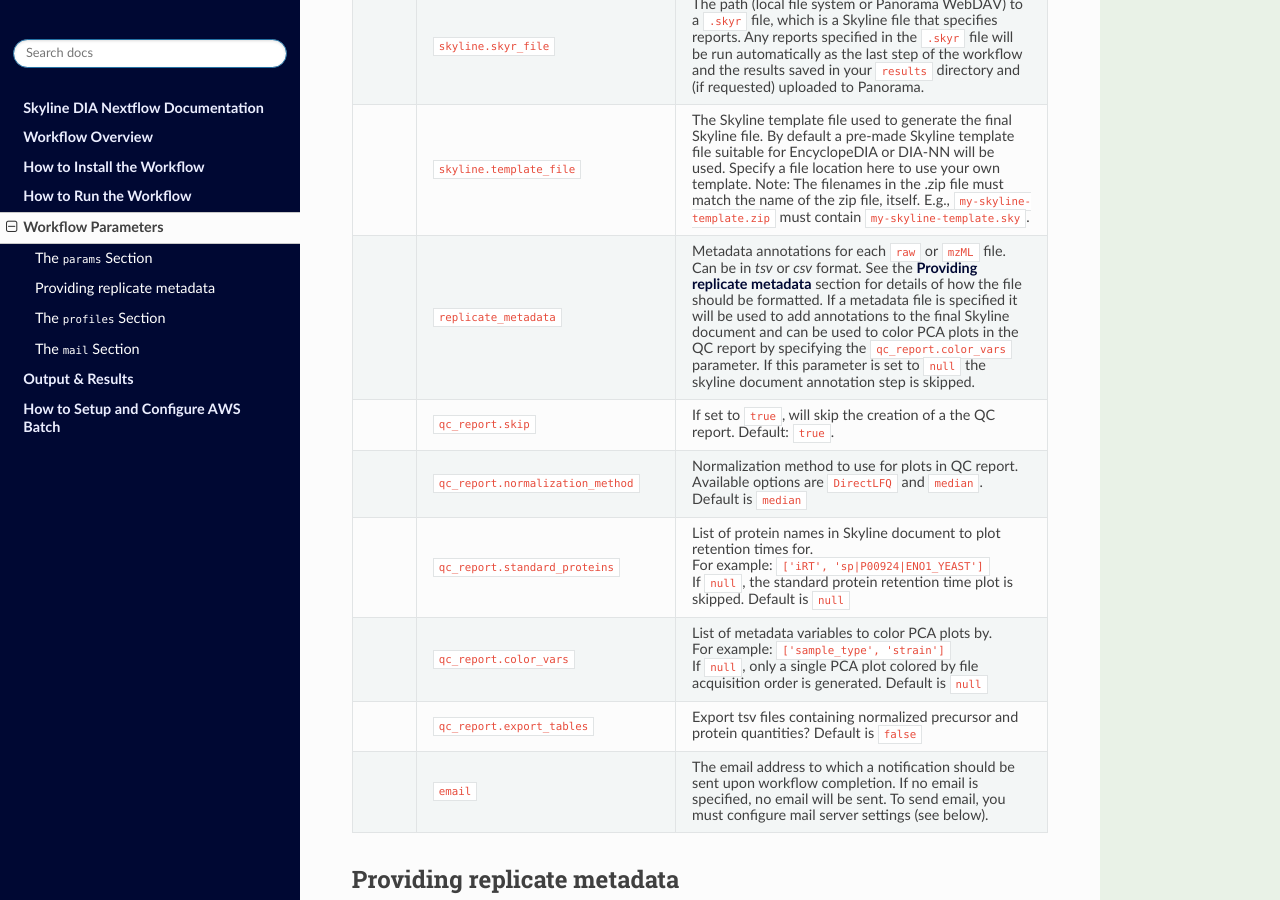
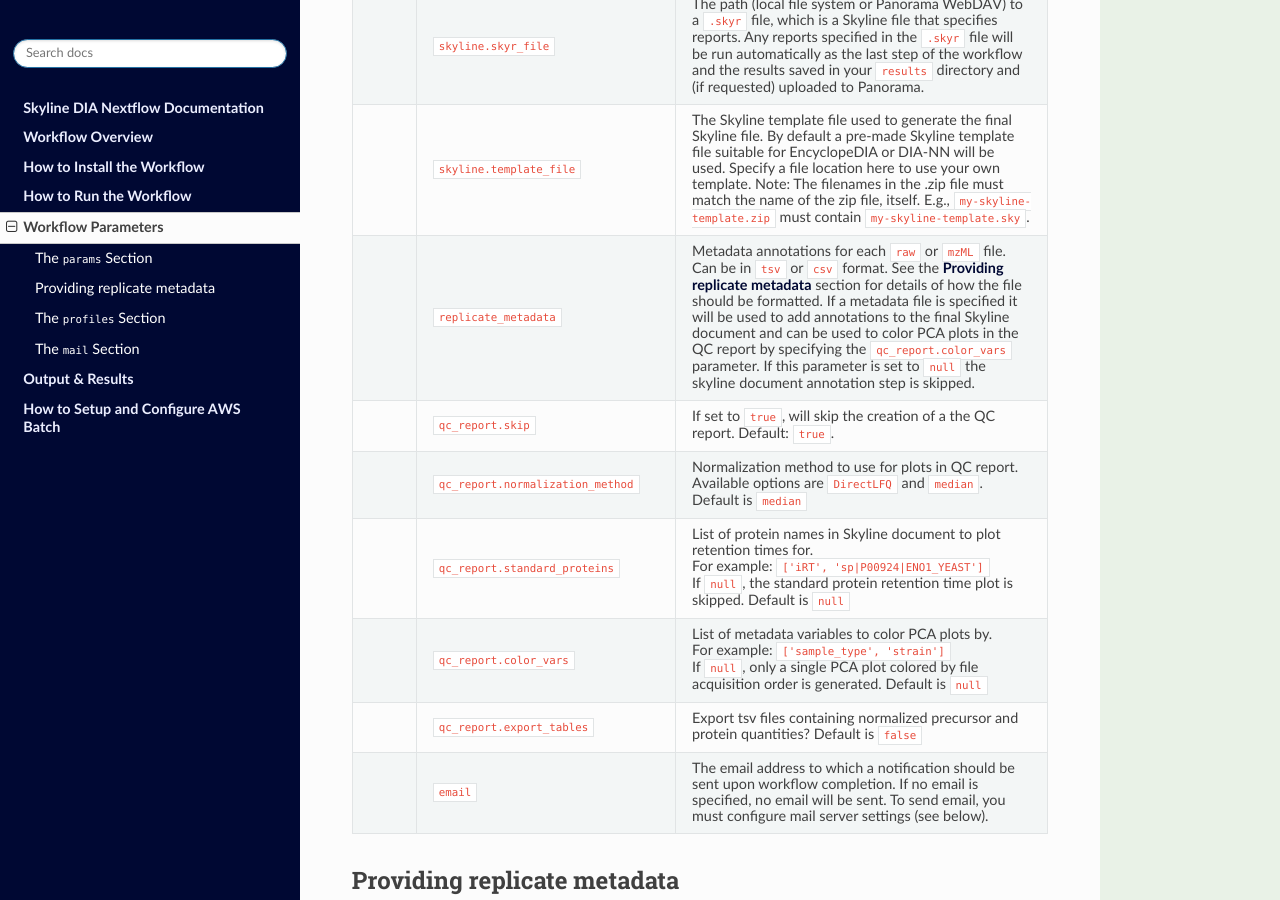
Before and after one commit to mriffle/nf-skyline-dia-ms, a Sphinx documentation site: the page built from docs/source/workflow_parameters.rst, in a window 1280 px wide and 900 px high, scrolled down 2934 px. Built offline with Sphinx 7.4.7 and the Read the Docs theme 2.0.0, drawn with Linux system fonts in a browser that asks for light colours.

Commit message:
Fix typos in pipeline.config.

```diff
--- a/docs/source/workflow_parameters.rst
+++ b/docs/source/workflow_parameters.rst
@@ -121,7 +121,7 @@
        the name of the zip file, itself. E.g., ``my-skyline-template.zip`` must contain ``my-skyline-template.sky``.
    * -
      - ``replicate_metadata``
-     - Metadata annotations for each ``raw`` or ``mzML`` file. Can be in `tsv` or `csv` format. See the :ref:`replicate_metadata` section for details of how the file should be formatted. If a metadata file is specified it will be used to add annotations to the final Skyline document and can be used to color PCA plots in the QC report by specifying the ``qc_report.color_vars`` parameter. If this parameter is set to ``null`` the skyline document annotation step is skipped.
+     - Metadata annotations for each ``raw`` or ``mzML`` file. Can be in ``tsv`` or ``csv`` format. See the :ref:`replicate_metadata` section for details of how the file should be formatted. If a metadata file is specified it will be used to add annotations to the final Skyline document and can be used to color PCA plots in the QC report by specifying the ``qc_report.color_vars`` parameter. If this parameter is set to ``null`` the skyline document annotation step is skipped.
    * -
      - ``qc_report.skip``
      - If set to ``true``, will skip the creation of a the QC report. Default: ``true``.
```
Also changed, not shown: 2 other files.
